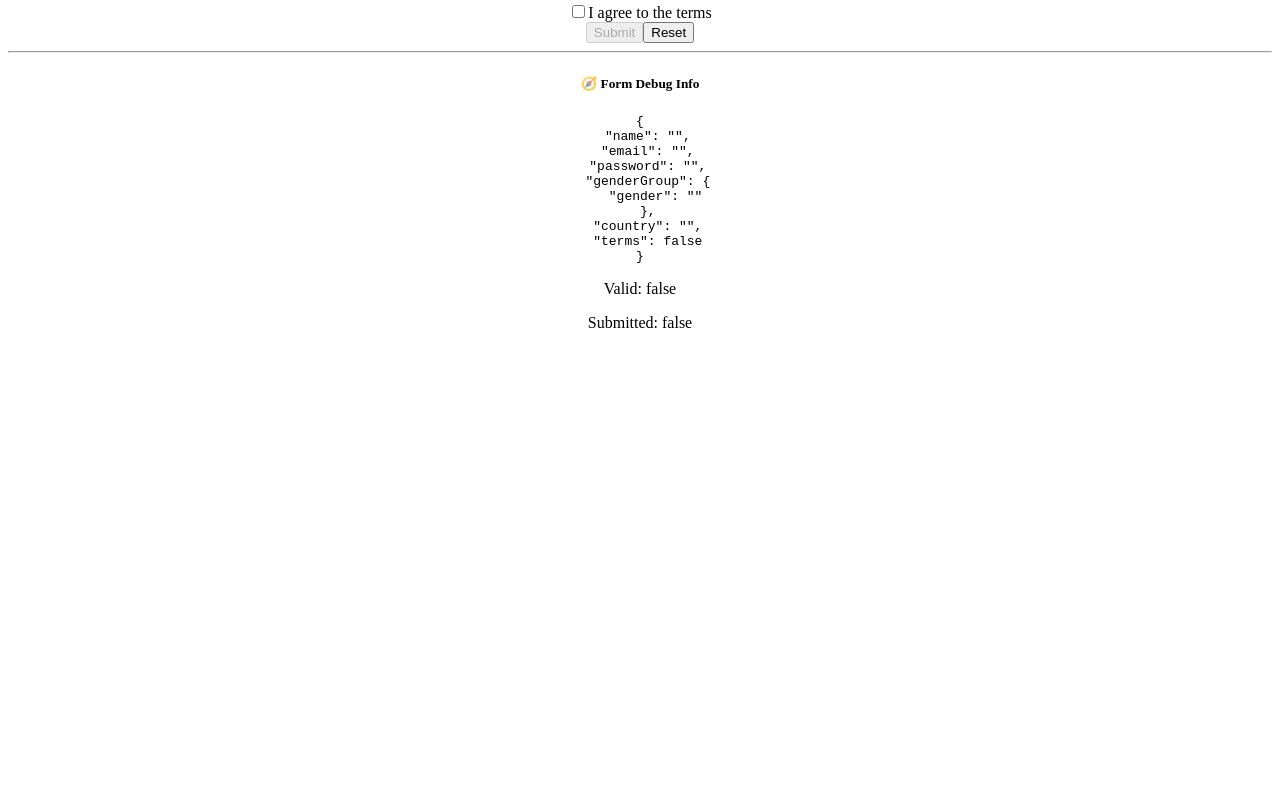
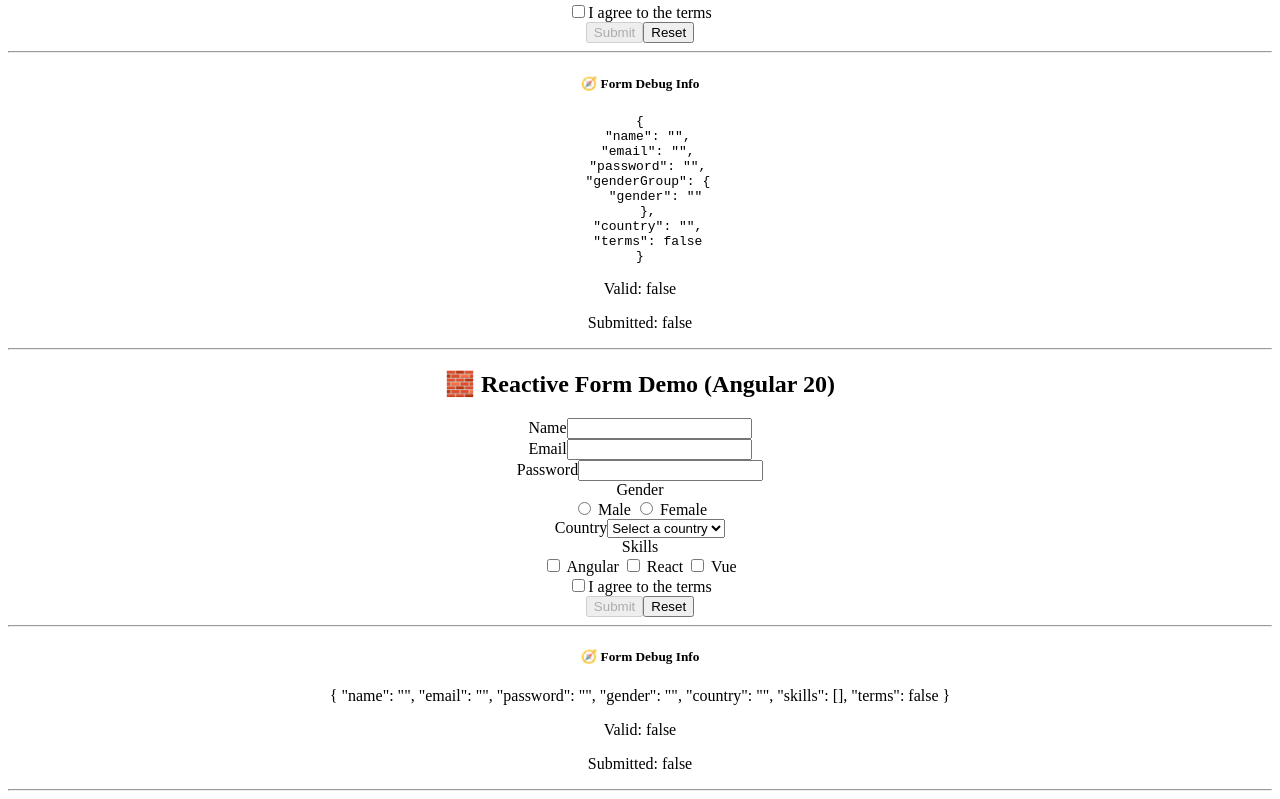
Before and after one commit to HarshTurakhiaPersonal/Angular20Demo, an Angular app: page / in a window 1280 px wide. Shown: the part 2746-3545 px from the top of the page. Before the commit the page ends 3094 px from the top, so only its background shows below. Built offline with nearby package versions, Linux system fonts and the light colour scheme.

Commit message:
Reactive forms

```diff
--- a/src/app/app.html
+++ b/src/app/app.html
@@ -19,5 +19,6 @@
     <app-two-way-data-binding></app-two-way-data-binding>
     <app-pipes></app-pipes>
     <app-template-forms></app-template-forms>
+    <app-reactive-forms></app-reactive-forms>
 
 </div>
--- a/src/app/app.ts
+++ b/src/app/app.ts
@@ -7,10 +7,11 @@ import { EventBinding } from "./event-binding/event-binding";
 import { TwoWayDataBinding } from "./two-way-data-binding/two-way-data-binding";
 import { Pipes } from "./pipes/pipes";
 import { TemplateForms } from "./template-forms/template-forms";
+import { ReactiveUserFormComponent } from "./reactive-forms/reactive-forms";
 
 @Component({
   selector: 'app-root',
-  imports: [StructuralDirective, AttributeDirective, InterpolationCOmponent, PropertyBinding, EventBinding, TwoWayDataBinding, Pipes, TemplateForms],
+  imports: [StructuralDirective, AttributeDirective, InterpolationCOmponent, PropertyBinding, EventBinding, TwoWayDataBinding, Pipes, TemplateForms, ReactiveUserFormComponent],
   templateUrl: './app.html',
   styleUrl: './app.css',
 })
--- /dev/null
+++ b/src/app/reactive-forms/reactive-forms.css
@@ -0,0 +1,9 @@
+input.ng-invalid.ng-touched,
+select.ng-invalid.ng-touched {
+  border-color: #dc3545;
+}
+
+input.ng-valid.ng-touched,
+select.ng-valid.ng-touched {
+  border-color: #28a745;
+}
--- /dev/null
+++ b/src/app/reactive-forms/reactive-forms.html
@@ -0,0 +1,101 @@
+<hr>
+<div class="container mt-4">
+    <h2>🧱 Reactive Form Demo (Angular 20)</h2>
+
+    <form [formGroup]="userForm" (ngSubmit)="onSubmit()">
+        <!-- NAME -->
+        <div class="form-group mb-3">
+            <label>Name</label>
+            <input type="text" formControlName="name" class="form-control" />
+            <div class="text-danger" *ngIf="f.name.touched && f.name.invalid">
+                <small *ngIf="f.name.errors?.['required']">Name is required.</small>
+                <small *ngIf="f.name.errors?.['minlength']">Min 3 characters.</small>
+            </div>
+        </div>
+
+        <!-- EMAIL -->
+        <div class="form-group mb-3">
+            <label>Email</label>
+            <input type="email" formControlName="email" class="form-control" />
+            <div class="text-danger" *ngIf="f.email.touched && f.email.invalid">
+                <small *ngIf="f.email.errors?.['required']">Email is required.</small>
+                <small *ngIf="f.email.errors?.['email']">Invalid email format.</small>
+            </div>
+        </div>
+
+        <!-- PASSWORD -->
+        <div class="form-group mb-3">
+            <label>Password</label>
+            <input type="password" formControlName="password" class="form-control" />
+            <div class="text-danger" *ngIf="f.password.touched && f.password.invalid">
+                <small *ngIf="f.password.errors?.['required']">Password required.</small>
+                <small *ngIf="f.password.errors?.['minlength']">Min 6 characters.</small>
+                <small *ngIf="f.password.errors?.['pattern']">
+                    Must contain 1 uppercase and 1 number.
+                </small>
+            </div>
+        </div>
+
+        <!-- GENDER -->
+        <div class="mb-3">
+            <label>Gender</label><br />
+            <label>
+                <input type="radio" formControlName="gender" value="male" /> Male
+            </label>
+            <label class="ms-3">
+                <input type="radio" formControlName="gender" value="female" /> Female
+            </label>
+            <div class="text-danger" *ngIf="f.gender.touched && f.gender.invalid">
+                <small>Gender is required.</small>
+            </div>
+        </div>
+
+        <!-- COUNTRY -->
+        <div class="form-group mb-3">
+            <label>Country</label>
+            <select formControlName="country" class="form-control">
+                <option value="">Select a country</option>
+                <option *ngFor="let c of countries" [value]="c">{{ c }}</option>
+            </select>
+            <div class="text-danger" *ngIf="f.country.touched && f.country.invalid">
+                <small>Country is required.</small>
+            </div>
+        </div>
+
+        <!-- SKILLS -->
+        <div class="form-group mb-3">
+            <label>Skills</label><br />
+            <label *ngFor="let skill of skillsList" class="me-3">
+                <input type="checkbox" (change)="toggleSkill(skill, $event)" /> {{ skill }}
+            </label>
+            <div class="text-danger" *ngIf="submitted && f.skills.invalid">
+                <small>At least one skill required.</small>
+            </div>
+        </div>
+
+        <!-- TERMS -->
+        <div class="form-check mb-3">
+            <input type="checkbox" formControlName="terms" class="form-check-input" id="terms" />
+            <label class="form-check-label" for="terms">I agree to the terms</label>
+            <div class="text-danger" *ngIf="f.terms.touched && f.terms.invalid">
+                <small>You must accept the terms.</small>
+            </div>
+        </div>
+
+        <!-- BUTTONS -->
+        <button type="submit" class="btn btn-primary me-2" [disabled]="userForm.invalid">
+            Submit
+        </button>
+        <button type="button" class="btn btn-secondary" (click)="onReset()">
+            Reset
+        </button>
+    </form>
+
+    <!-- DEBUG INFO -->
+    <hr />
+    <h5>🧭 Form Debug Info</h5>
+    <span>{{ userForm.value | json }}</span>
+    <p>Valid: {{ userForm.valid }}</p>
+    <p>Submitted: {{ submitted }}</p>
+</div>
+<hr>
--- /dev/null
+++ b/src/app/reactive-forms/reactive-forms.ts
@@ -0,0 +1,85 @@
+import { CommonModule, JsonPipe } from '@angular/common';
+import { Component } from '@angular/core';
+import {
+  FormGroup,
+  Validators,
+  FormArray,
+  FormControl,
+  NonNullableFormBuilder,
+  ReactiveFormsModule,
+} from '@angular/forms';
+
+// Strongly typed form model
+interface UserFormModel {
+  name: FormControl<string>;
+  email: FormControl<string>;
+  password: FormControl<string>;
+  gender: FormControl<string>;
+  country: FormControl<string>;
+  skills: FormArray<FormControl<string>>;
+  terms: FormControl<boolean>;
+}
+
+@Component({
+  selector: 'app-reactive-forms',
+  imports: [JsonPipe, CommonModule, ReactiveFormsModule],
+  templateUrl: './reactive-forms.html',
+  styleUrl: './reactive-forms.css',
+})
+export class ReactiveUserFormComponent {
+  userForm: FormGroup<UserFormModel>;
+  countries = ['USA', 'Canada', 'UK', 'India', 'Australia'];
+  skillsList = ['Angular', 'React', 'Vue'];
+  submitted = false;
+
+  constructor(private fb: NonNullableFormBuilder) {
+    this.userForm = new FormGroup<UserFormModel>({
+      name: this.fb.control('', [Validators.required, Validators.minLength(3)]),
+      email: this.fb.control('', [Validators.required, Validators.email]),
+      password: this.fb.control('', [
+        Validators.required,
+        Validators.minLength(6),
+        Validators.pattern(/^(?=.*[A-Z])(?=.*\d).+$/),
+      ]),
+      gender: this.fb.control('', Validators.required),
+      country: this.fb.control('', Validators.required),
+      skills: new FormArray<FormControl<string>>([], Validators.required),
+      terms: this.fb.control(false, Validators.requiredTrue),
+    });
+  }
+
+  get f() {
+    return this.userForm.controls;
+  }
+
+  get skillsArray(): FormArray<FormControl<string>> {
+    return this.userForm.controls.skills;
+  }
+
+  toggleSkill(skill: string, event: Event) {
+    const input = event.target as HTMLInputElement;
+    if (input.checked) {
+      this.skillsArray.push(this.fb.control(skill));
+    } else {
+      const index = this.skillsArray.controls.findIndex((x) => x.value === skill);
+      this.skillsArray.removeAt(index);
+    }
+  }
+
+  onSubmit() {
+    this.submitted = true;
+    if (this.userForm.invalid) {
+      alert('⚠️ Please fix validation errors before submitting.');
+      return;
+    }
+    console.log('✅ Form Submitted:', this.userForm.getRawValue());
+    alert('Form submitted successfully!');
+    this.userForm.reset();
+    this.submitted = false;
+  }
+
+  onReset() {
+    this.userForm.reset();
+    this.submitted = false;
+  }
+}
```
